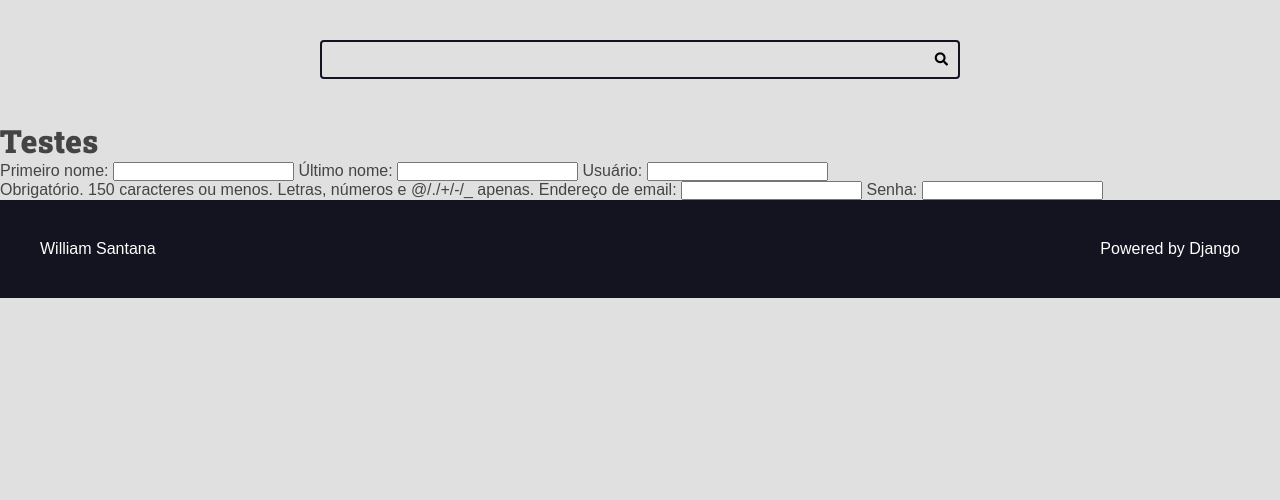
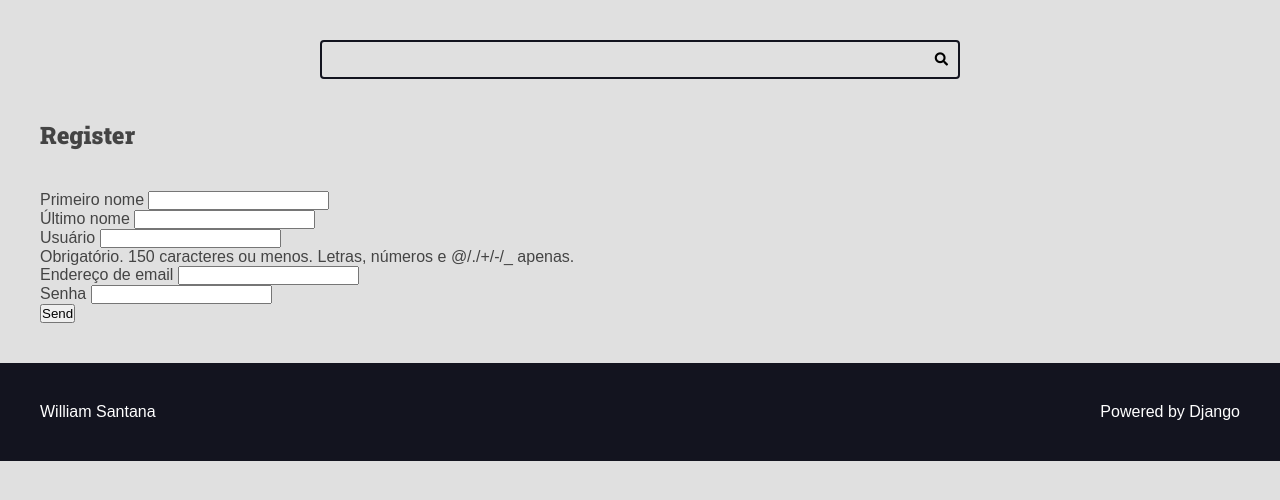
Before and after one commit to williamandradesantana/estudos_django_luiz, a Django app: page /authors/register/ in a window 1280 px wide. Shown: the part 133-633 px from the top of the page. Run offline with Django 4.2, Linux system fonts and the light colour scheme.

Commit message:
Adicionando todos os campos manualmente para melhor controle do CSS

```diff
--- a/first_project/authors/templates/authors/pages/register_view.html
+++ b/first_project/authors/templates/authors/pages/register_view.html
@@ -1,9 +1,32 @@
 {% extends "global/base.html" %}
-{% block title %} Authors {% endblock title %}
+{% block title %} Register | {% endblock title %}
 
 {% block content %}
-    <h1>Testes</h1>
+    <div class="main-content center container">
+        <h2>Register</h2>
+    </div>
 
-    {{ form }}
+    <div class="main-content container">
+        <form action="" method="POST">
+            {% csrf_token %}
+            <div class="form-content form-content-grid">
+                {% for field in form %}
+                    <div class="form-group">
+                        <label for="{{ field.id_for_label }}">{{ field.label }}</label>
+                        {{ field }}
 
+                        {% if field.help_text %}
+                            <p class="help-text">{{ field.help_text }}</p>
+                        {% endif %}
+
+                        {{ field.errors }}
+                    </div>
+                {% endfor %}
+            </div>
+
+            <div class="form-group">
+                <button type="submit"> Send </button>
+            </div>
+        </form>
+    </div>
 {% endblock content %}
--- a/first_project/authors/views.py
+++ b/first_project/authors/views.py
@@ -3,6 +3,9 @@ from django.shortcuts import render
 from .forms import RegisterForm
 
 def register_view(request):
-    form = RegisterForm()
+    if request.POST:
+        form = RegisterForm(request.POST)
+    else:
+        form = RegisterForm()
 
     return render(request, 'authors/pages/register_view.html', context={'form': form})
```
